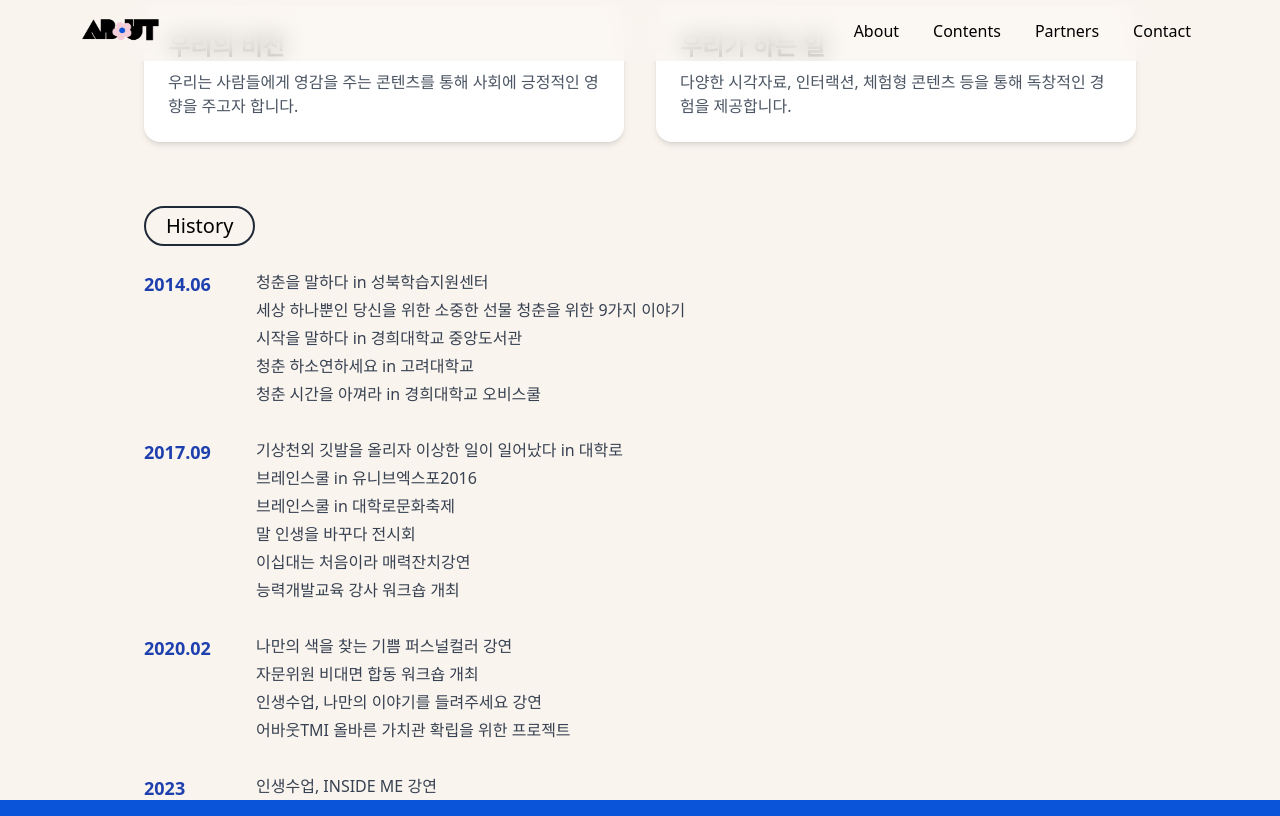
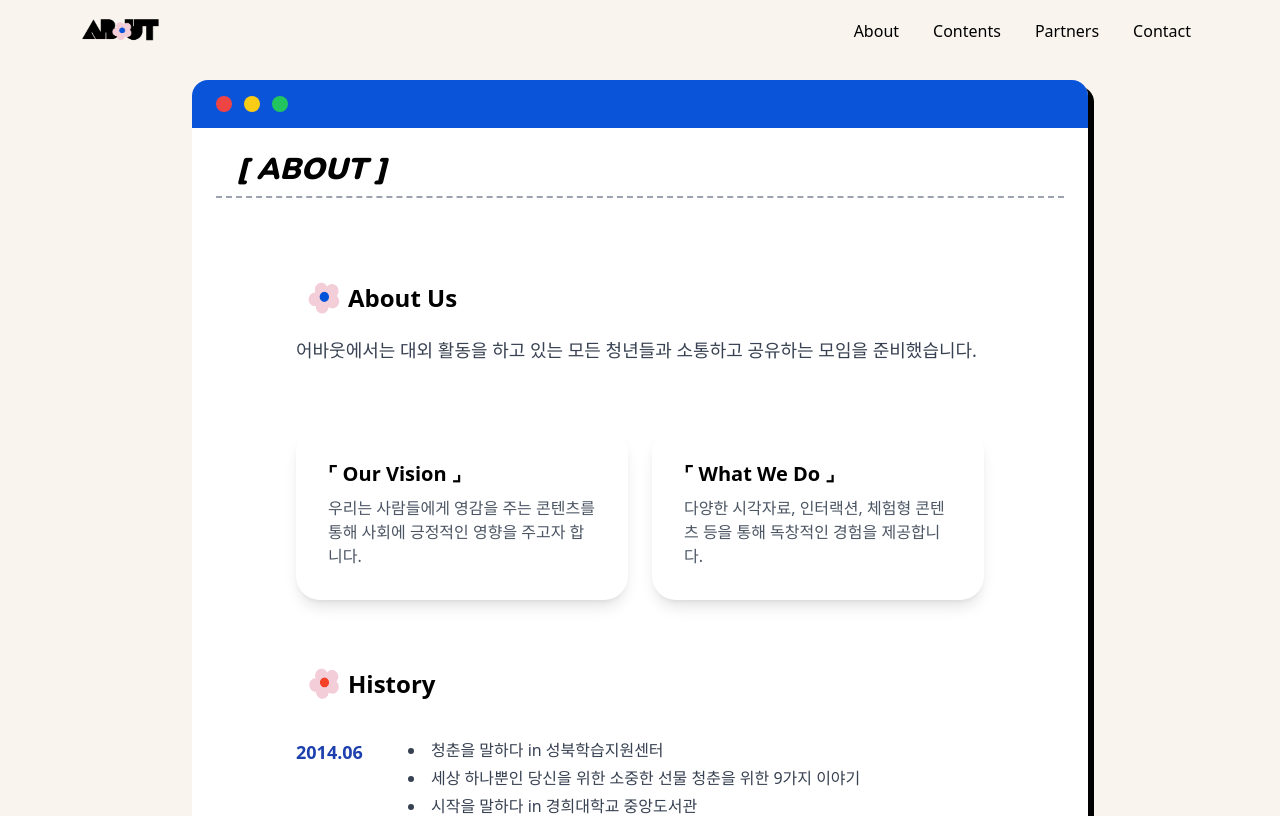
Before and after one commit to aboutkr/about, a React (Vite) app: page /about in a window 1280 px wide. Shown: the top 816 px of the page. Built offline with nearby package versions, Linux system fonts and the light colour scheme; a web font is replaced by a local one.

Commit message:
0603 update

```diff
--- a/src/index.css
+++ b/src/index.css
@@ -5,4 +5,5 @@
 html, body {
   height: 100%;
   margin: 0;
+  background-color: #F9F4EE;
 }
--- a/src/pages/About.tsx
+++ b/src/pages/About.tsx
@@ -1,90 +1,135 @@
 export default function About() {
   return (
     <>
-        <section className="px-20 bg-Abeige w-full h-screen flex justify-center items-center">
+      <section className="pt-20 px-20 bg-Abeige w-full flex justify-center items-start py-10">
+        <div
+          className="w-4/5 bg-white rounded-[16px] relative flex flex-col"
+          style={{
+            boxShadow: '6px 6px 0 0 black',
+          }}
+        >
+          {/* 맥북 상단 바 */}
+          <div className="h-12 bg-Ablue rounded-t-[16px] flex items-center px-6 gap-3 shrink-0">
+            <span className="w-4 h-4 bg-red-500 rounded-full"></span>
+            <span className="w-4 h-4 bg-yellow-400 rounded-full"></span>
+            <span className="w-4 h-4 bg-green-500 rounded-full"></span>
+          </div>
 
-            <div className="max-w-5xl mx-auto px-4 py-12">
-                <section className="text-left mb-8">
-                    <h1 className="inline-block text-xl md:text-2xl text-black mb-3 border-2 border-gray-800 rounded-full px-4 md:px-5 py-1">
+          <div className="p-6">
+            <h2
+              className="text-[#000] font-english text-3xl font-extrabold italic mb-4 border-b-2 border-dashed border-gray-400 pb-2 pl-5"
+            >
+              [ ABOUT ]
+            </h2>
+
+            <section className="w-full bg-Bbeige px-6 md:px-20 py-16 flex justify-center items-start">
+              <div className="w-full max-w-5xl space-y-16">
+                {/* About Us 헤더 */}
+              <section className="space-y-4">
+                <div className="inline-flex items-center px-3 py-1 bg-Bpink text-black font-bold text-lg md:text-2xl gap-2">
+                  <img
+                    src="/pinkflower.png"
+                    alt="About Us Icon"
+                    className="w-8 h-8"
+                  />
                   About Us
-                    </h1>
-                    <p className="text-base md:text-lg text-gray-600 leading-relaxed">
+                </div>
+                <p className="text-gray-700 text-base md:text-lg leading-relaxed">
                   어바웃에서는 대외 활동을 하고 있는 모든 청년들과 소통하고 공유하는 모임을 준비했습니다.
                 </p>
               </section>
 
-                <section className="grid grid-cols-1 md:grid-cols-2 gap-6 md:gap-8 mb-16">
-                    <div className="bg-white shadow-md rounded-2xl p-5 md:p-6">
-                        <h2 className="text-xl md:text-2xl font-semibold mb-2">우리의 비전</h2>
+                {/* 카드 섹션 */}
+                <section className="grid grid-cols-1 md:grid-cols-2 gap-6">
+                  <div className="bg-white rounded-3xl shadow-lg p-6 md:p-8 transition hover:shadow-xl">
+                    <h2 className="text-xl md:text-xl font-bold text-black mb-2">
+                      ⌜ Our Vision ⌟
+                    </h2>
                     <p className="text-gray-600 text-sm md:text-base leading-relaxed">
                       우리는 사람들에게 영감을 주는 콘텐츠를 통해 사회에 긍정적인 영향을 주고자 합니다.
                     </p>
                   </div>
-                    <div className="bg-white shadow-md rounded-2xl p-5 md:p-6">
-                        <h2 className="text-xl md:text-2xl font-semibold mb-2">우리가 하는 일</h2>
+                  <div className="bg-white rounded-3xl shadow-lg p-6 md:p-8 transition hover:shadow-xl">
+                    <h2 className="text-xl md:text-xl font-bold text-black mb-2">
+                      ⌜ What We Do ⌟
+                    </h2>
                     <p className="text-gray-600 text-sm md:text-base leading-relaxed">
                       다양한 시각자료, 인터랙션, 체험형 콘텐츠 등을 통해 독창적인 경험을 제공합니다.
                     </p>
                   </div>
                 </section>
 
-                <section className="">
-                    <h2 className="inline-block text-lg md:text-xl text-black mb-6 border-2 border-gray-800 rounded-full px-4 md:px-5 py-1">
+                {/* History 섹션 */}
+                <section className="space-y-8">
+                  <div className="inline-flex items-center px-3 py-1 bg-Bpink text-black font-bold text-lg md:text-2xl gap-2">
+                  <img
+                    src="/orangeflower.png"
+                    alt="About Us Icon"
+                    className="w-8 h-8"
+                  />
                     History
-                    </h2>
-
-                    <div className="space-y-8">
-                        {/* 2014.06 */}
-                        <div className="flex flex-col sm:flex-row items-start gap-2 sm:gap-4">
-                            <div className="text-base md:text-lg font-bold text-blue-800 w-24 shrink-0">2014.06</div>
-                            <div className="space-y-1 text-sm md:text-base text-gray-700 leading-relaxed">
-                                <p>청춘을 말하다 in 성북학습지원센터</p>
-                                <p>세상 하나뿐인 당신을 위한 소중한 선물 청춘을 위한 9가지 이야기</p>
-                                <p>시작을 말하다 in 경희대학교 중앙도서관</p>
-                                <p>청춘 하소연하세요 in 고려대학교</p>
-                                <p>청춘 시간을 아껴라 in 경희대학교 오비스쿨</p>
-                            </div>
                   </div>
 
-                        {/* 2017.09 */}
-                        <div className="flex flex-col sm:flex-row items-start gap-2 sm:gap-4">
-                            <div className="text-base md:text-lg font-bold text-blue-800 w-24 shrink-0">2017.09</div>
-                            <div className="space-y-1 text-sm md:text-base text-gray-700 leading-relaxed">
-                                <p>기상천외 깃발을 올리자 이상한 일이 일어났다 in 대학로</p>
-                                <p>브레인스쿨 in 유니브엑스포2016</p>
-                                <p>브레인스쿨 in 대학로문화축제</p>
-                                <p>말 인생을 바꾸다 전시회</p>
-                                <p>이십대는 처음이라 매력잔치강연</p>
-                                <p>능력개발교육 강사 워크숍 개최</p>
+                  {/* 연도별 타임라인 */}
+                  <div className="space-y-10">
+                    {[
+                      {
+                        year: '2014.06',
+                        events: [
+                          '청춘을 말하다 in 성북학습지원센터',
+                          '세상 하나뿐인 당신을 위한 소중한 선물 청춘을 위한 9가지 이야기',
+                          '시작을 말하다 in 경희대학교 중앙도서관',
+                          '청춘 하소연하세요 in 고려대학교',
+                          '청춘 시간을 아껴라 in 경희대학교 오비스쿨',
+                        ],
+                      },
+                      {
+                        year: '2017.09',
+                        events: [
+                          '기상천외 깃발을 올리자 이상한 일이 일어났다 in 대학로',
+                          '브레인스쿨 in 유니브엑스포2016',
+                          '브레인스쿨 in 대학로문화축제',
+                          '말 인생을 바꾸다 전시회',
+                          '이십대는 처음이라 매력잔치강연',
+                          '능력개발교육 강사 워크숍 개최',
+                        ],
+                      },
+                      {
+                        year: '2020.02',
+                        events: [
+                          '나만의 색을 찾는 기쁨 퍼스널컬러 강연',
+                          '자문위원 비대면 합동 워크숍 개최',
+                          '인생수업, 나만의 이야기를 들려주세요 강연',
+                          '어바웃TMI 올바른 가치관 확립을 위한 프로젝트',
+                        ],
+                      },
+                      {
+                        year: '2023',
+                        events: [
+                          '인생수업, INSIDE ME 강연',
+                          '자문위원 대면 합동 워크숍 개최',
+                          '인생수업, 날로 먹는 인생 강연',
+                          "불금'1'데이-클래스 프로젝트",
+                          '초청 강사 워크숍 개최',
+                        ],
+                      },
+                    ].map(({ year, events }) => (
+                      <div key={year} className="flex flex-col sm:flex-row items-start gap-4">
+                        <div className="text-base md:text-lg font-bold text-blue-800 w-24 shrink-0">{year}</div>
+                        <ul className="space-y-1 text-sm md:text-base text-gray-700 leading-relaxed list-disc list-inside">
+                          {events.map((e, i) => (
+                            <li key={i}>{e}</li>
+                          ))}
+                        </ul>
                       </div>
-                        </div>
-
-                        {/* 2020.02 */}
-                        <div className="flex flex-col sm:flex-row items-start gap-2 sm:gap-4">
-                            <div className="text-base md:text-lg font-bold text-blue-800 w-24 shrink-0">2020.02</div>
-                            <div className="space-y-1 text-sm md:text-base text-gray-700 leading-relaxed">
-                                <p>나만의 색을 찾는 기쁨 퍼스널컬러 강연</p>
-                                <p>자문위원 비대면 합동 워크숍 개최</p>
-                                <p>인생수업, 나만의 이야기를 들려주세요 강연</p>
-                                <p>어바웃TMI 올바른 가치관 확립을 위한 프로젝트</p>
-                            </div>
-                        </div>
-
-                        {/* 2023 */}
-                        <div className="flex flex-col sm:flex-row items-start gap-2 sm:gap-4">
-                            <div className="text-base md:text-lg font-bold text-blue-800 w-24 shrink-0">2023</div>
-                            <div className="space-y-1 text-sm md:text-base text-gray-700 leading-relaxed">
-                                <p>인생수업, INSIDE ME 강연</p>
-                                <p>자문위원 대면 합동 워크숍 개최</p>
-                                <p>인생수업, 날로 먹는 인생 강연</p>
-                                <p>불금'1'데이-클래스 프로젝트</p>
-                                <p>초청 강사 워크숍 개최</p>
-                            </div>
-                        </div>
+                    ))}
                   </div>
                 </section>
               </div>
             </section>
+          </div>
+        </div>
+      </section>
     </>
-    )
+  );
 }
--- a/src/pages/Contents.tsx
+++ b/src/pages/Contents.tsx
@@ -1,9 +1,28 @@
 export default function Contents() {
   return (
     <>
-    <section className="px-20 bg-Abeige w-full h-screen flex justify-center items-center">
+      <section className="pt-20 px-20 bg-Abeige w-full flex justify-center items-start py-10">
+        <div
+          className="w-4/5 bg-white rounded-[16px] relative flex flex-col"
+          style={{
+            boxShadow: '6px 6px 0 0 black',
+          }}
+        >
+          <div className="h-12 bg-Ablue rounded-t-[16px] flex items-center px-6 gap-3 shrink-0">
+            <span className="w-4 h-4 bg-red-500 rounded-full"></span>
+            <span className="w-4 h-4 bg-yellow-400 rounded-full"></span>
+            <span className="w-4 h-4 bg-green-500 rounded-full"></span>
+          </div>
 
-    </section>
+          <div className="p-6">
+            <h2
+              className="text-[#000] font-english text-3xl font-extrabold italic mb-4 border-b-2 border-dashed border-gray-400 pb-2 pl-5"
+            >
+              [ CONTENTS ]
+            </h2>
+          </div>
+        </div>
+      </section>
     </>
-  )
+  );
 }
```
Also changed, not shown: src/pages/Contact.tsx (+29 -3 lines), src/pages/Partners.tsx (+63 -2 lines), public/iam.png (added), public/reframe.png (added). Lines whose indentation alone changed are shown as unchanged.
